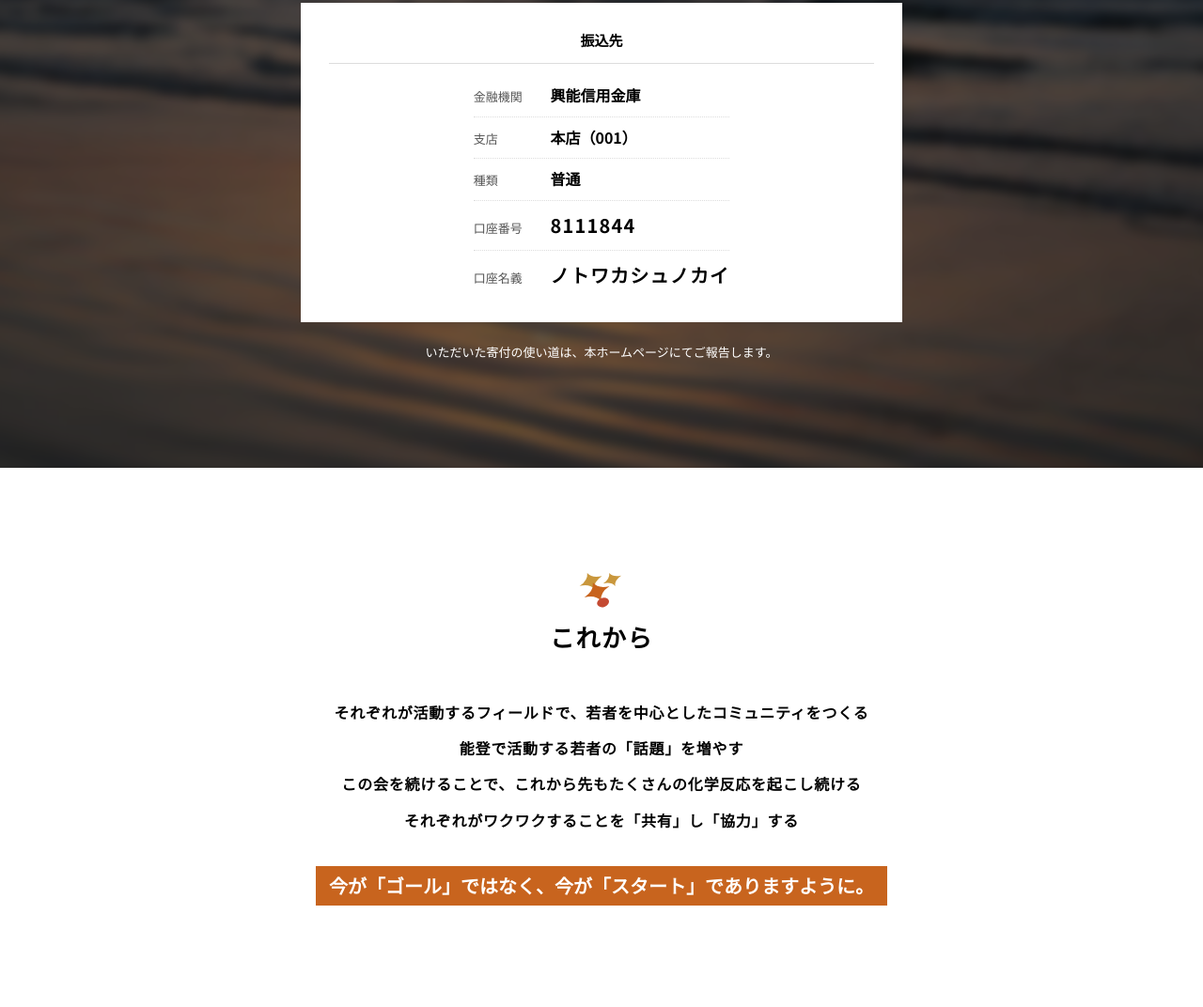
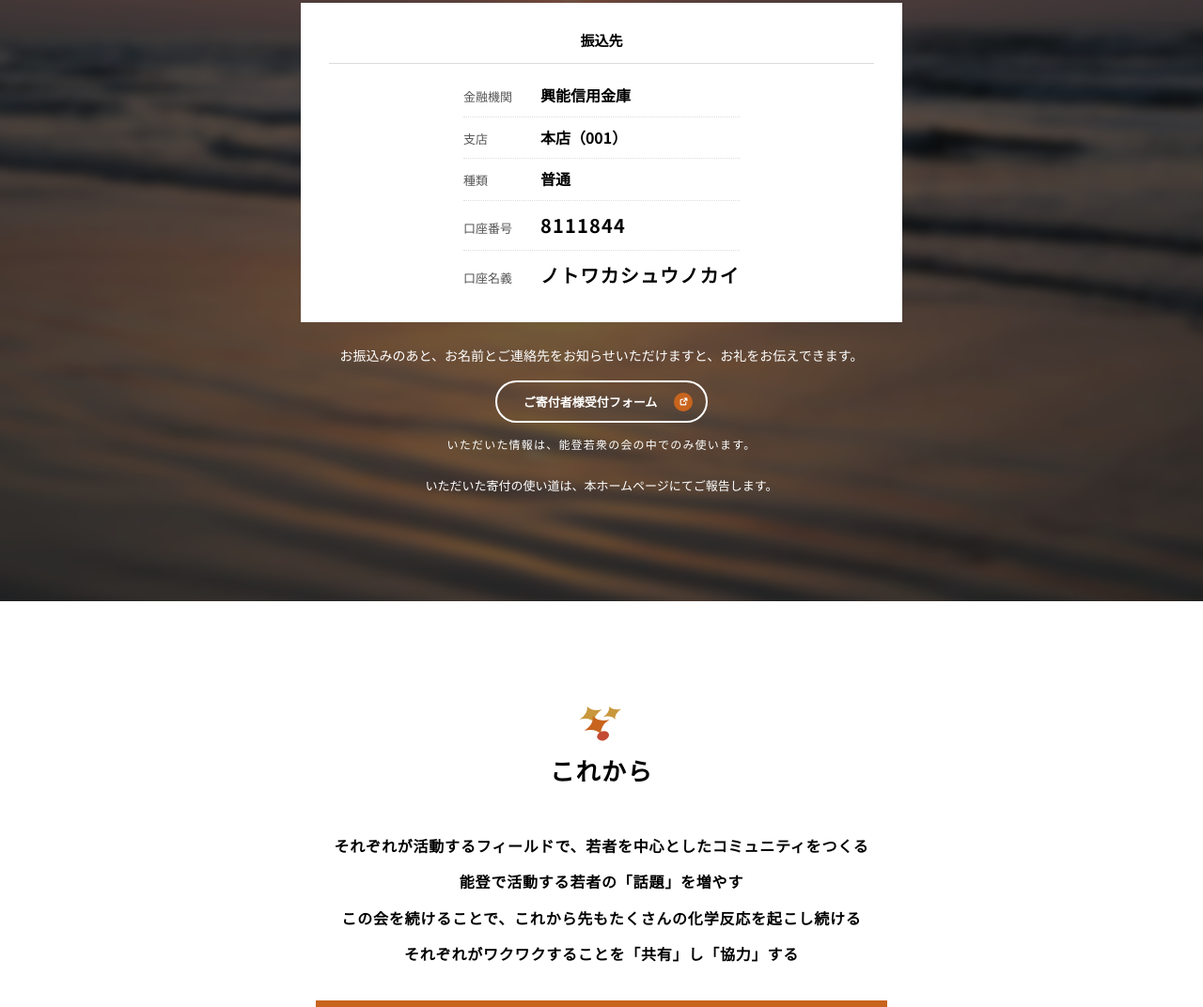
Before and after one commit to noto-wakashu/noto-wakashu.github.io, a plain HTML site: page index.html in a window 1280 px wide. Shown: the part 7921-8993 px from the top of the page at 94% size. Drawn offline with nearby package versions, Linux system fonts and the light colour scheme.

Commit message:
寄付の受付フォームへの案内とボタンを足す・口座名義を「ノトワカシュウノカイ」に直す
Co-Authored-By: Claude Fable 5.2 <noreply@anthropic.com>

```diff
--- a/index.html
+++ b/index.html
@@ -211,6 +211,10 @@
   .bank .acct dt { width: 5em; flex: none; color: #555; font-size: 13px; }
   .bank .acct dd { margin: 0; font-weight: 700; font-size: 16px; }
   .bank .acct dd.big { font-size: 20px; letter-spacing: .06em; }
+  .support .thanks { max-width: 640px; margin: 22px auto 0; text-align: center; }
+  .support .thanks p { font-size: 14px; line-height: 1.9; margin: 0 0 14px; text-wrap: balance; }
+  .support .thanks .more { width: auto; padding: 0 14px 0 28px; gap: 18px; }
+  .support .thanks .note { font-size: 12px; margin: 12px 0 0; }
   .support .small { text-align: center; font-size: 13px; margin: 18px 0 0; }
   .support p { text-wrap: pretty; } .support .small, .support .after { text-wrap: balance; }
   .support .usehd { text-align: center; font-size: 17px; font-weight: 700; margin: 0 0 10px; }
@@ -541,8 +545,13 @@
           <div><dt>支店</dt><dd>本店（001）</dd></div>
           <div><dt>種類</dt><dd>普通</dd></div>
           <div><dt>口座番号</dt><dd class="big">8111844</dd></div>
-          <div><dt>口座名義</dt><dd class="big">ノトワカシュノカイ</dd></div>
+          <div><dt>口座名義</dt><dd class="big">ノトワカシュウノカイ</dd></div>
         </dl>
+      </div>
+      <div class="thanks">
+        <p><span class="nw">お振込みのあと、</span><span class="nw">お名前とご連絡先を</span><span class="nw">お知らせいただけますと、</span><span class="nw">お礼をお伝えできます。</span></p>
+        <a class="more out w" href="https://forms.gle/r9ezx2W9tfimHHrk7" target="_blank" rel="noopener">ご寄付者様受付フォーム</a>
+        <p class="note"><span class="nw">いただいた情報は、</span><span class="nw">能登若衆の会の中でのみ使います。</span></p>
       </div>
       <p class="small">いただいた寄付の使い道は、<span class="nw">本ホームページにて</span><span class="nw">ご報告します。</span></p>
     </div>
```
